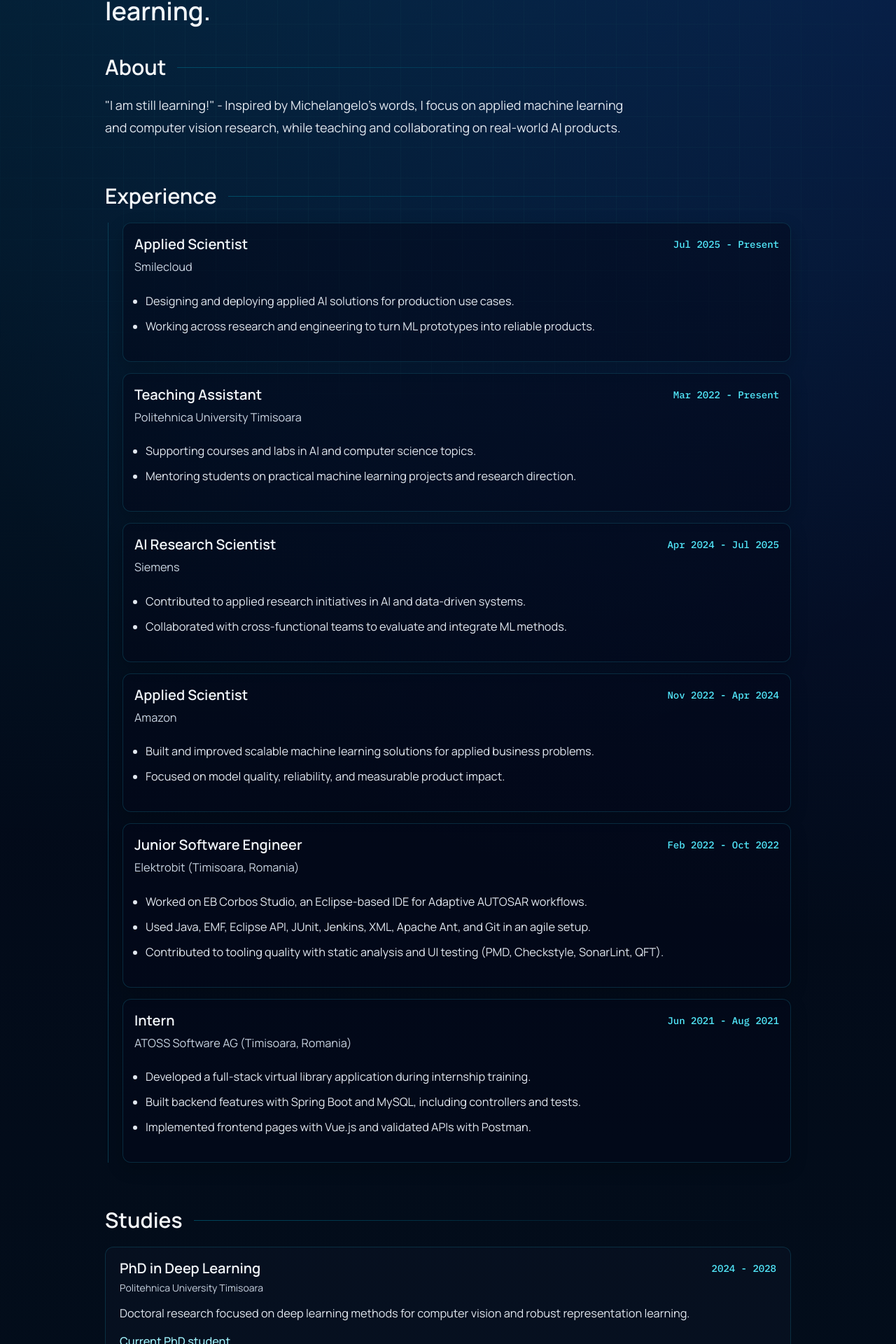
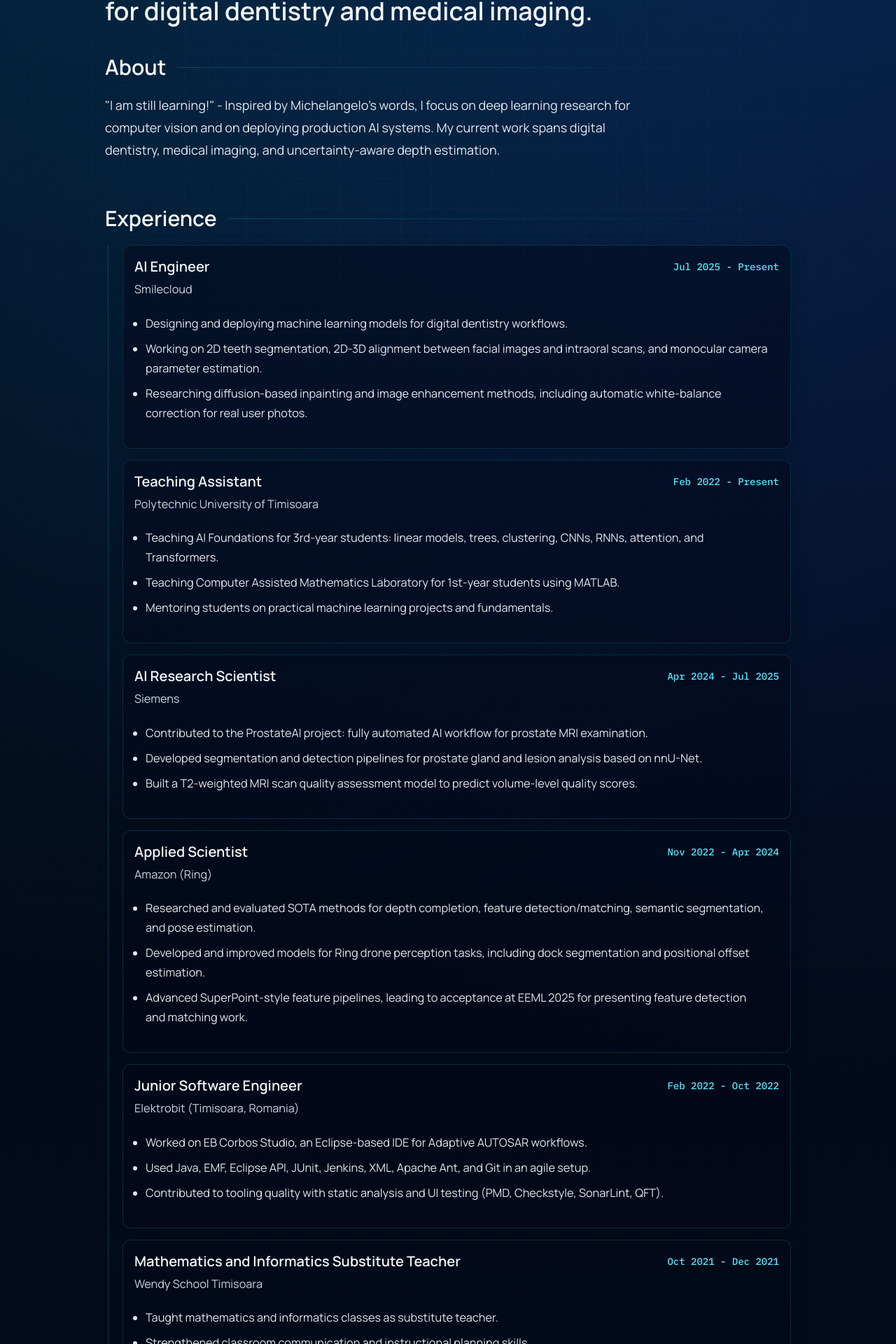
Before and after one commit to MarianFrancescu/JO-Repository, a React (Vite) app: page / in a window 1280 px wide. Shown: the part 230-2150 px from the top of the page at 70% size. Built offline with nearby package versions, Linux system fonts and the light colour scheme.

Commit message:
updated portfolio

```diff
--- a/data/portfolioContent.ts
+++ b/data/portfolioContent.ts
@@ -12,30 +12,33 @@ const linkedInPublications =
 
 export const profile: Profile = {
   name: "Ionut Grigore",
-  role: "Applied Scientist | Teaching Assistant | PhD Student",
-  institution: "Politehnica University Timisoara",
-  headline: "Building practical AI systems while continuously learning.",
+  role: "AI Engineer | Teaching Assistant | PhD Student",
+  institution: "Polytechnic University of Timisoara",
+  headline:
+    "Computer vision researcher building practical AI for digital dentistry and medical imaging.",
   about:
-    '"I am still learning!" - Inspired by Michelangelo\'s words, I focus on applied machine learning and computer vision research, while teaching and collaborating on real-world AI products.',
+    '"I am still learning!" - Inspired by Michelangelo\'s words, I focus on deep learning research for computer vision and on deploying production AI systems. My current work spans digital dentistry, medical imaging, and uncertainty-aware depth estimation.',
 };
 
 export const experiences: ExperienceItem[] = [
   {
-    title: "Applied Scientist",
+    title: "AI Engineer",
     organization: "Smilecloud",
     period: "Jul 2025 - Present",
     bullets: [
-      "Designing and deploying applied AI solutions for production use cases.",
-      "Working across research and engineering to turn ML prototypes into reliable products.",
+      "Designing and deploying machine learning models for digital dentistry workflows.",
+      "Working on 2D teeth segmentation, 2D-3D alignment between facial images and intraoral scans, and monocular camera parameter estimation.",
+      "Researching diffusion-based inpainting and image enhancement methods, including automatic white-balance correction for real user photos.",
     ],
   },
   {
     title: "Teaching Assistant",
-    organization: "Politehnica University Timisoara",
-    period: "Mar 2022 - Present",
+    organization: "Polytechnic University of Timisoara",
+    period: "Feb 2022 - Present",
     bullets: [
-      "Supporting courses and labs in AI and computer science topics.",
-      "Mentoring students on practical machine learning projects and research direction.",
+      "Teaching AI Foundations for 3rd-year students: linear models, trees, clustering, CNNs, RNNs, attention, and Transformers.",
+      "Teaching Computer Assisted Mathematics Laboratory for 1st-year students using MATLAB.",
+      "Mentoring students on practical machine learning projects and fundamentals.",
     ],
   },
   {
@@ -43,17 +46,19 @@ export const experiences: ExperienceItem[] = [
     organization: "Siemens",
     period: "Apr 2024 - Jul 2025",
     bullets: [
-      "Contributed to applied research initiatives in AI and data-driven systems.",
-      "Collaborated with cross-functional teams to evaluate and integrate ML methods.",
+      "Contributed to the ProstateAI project: fully automated AI workflow for prostate MRI examination.",
+      "Developed segmentation and detection pipelines for prostate gland and lesion analysis based on nnU-Net.",
+      "Built a T2-weighted MRI scan quality assessment model to predict volume-level quality scores.",
     ],
   },
   {
     title: "Applied Scientist",
-    organization: "Amazon",
+    organization: "Amazon (Ring)",
     period: "Nov 2022 - Apr 2024",
     bullets: [
-      "Built and improved scalable machine learning solutions for applied business problems.",
-      "Focused on model quality, reliability, and measurable product impact.",
+      "Researched and evaluated SOTA methods for depth completion, feature detection/matching, semantic segmentation, and pose estimation.",
+      "Developed and improved models for Ring drone perception tasks, including dock segmentation and positional offset estimation.",
+      "Advanced SuperPoint-style feature pipelines, leading to acceptance at EEML 2025 for presenting feature detection and matching work.",
     ],
   },
   {
@@ -64,6 +69,15 @@ export const experiences: ExperienceItem[] = [
       "Worked on EB Corbos Studio, an Eclipse-based IDE for Adaptive AUTOSAR workflows.",
       "Used Java, EMF, Eclipse API, JUnit, Jenkins, XML, Apache Ant, and Git in an agile setup.",
       "Contributed to tooling quality with static analysis and UI testing (PMD, Checkstyle, SonarLint, QFT).",
+    ],
+  },
+  {
+    title: "Mathematics and Informatics Substitute Teacher",
+    organization: "Wendy School Timisoara",
+    period: "Oct 2021 - Dec 2021",
+    bullets: [
+      "Taught mathematics and informatics classes as substitute teacher.",
+      "Strengthened classroom communication and instructional planning skills.",
     ],
   },
   {
@@ -81,35 +95,35 @@ export const experiences: ExperienceItem[] = [
 export const studies: StudyItem[] = [
   {
     degree: "PhD in Deep Learning",
-    school: "Politehnica University Timisoara",
+    school: "Polytechnic University of Timisoara",
     years: "2024 - 2028",
     details:
-      "Doctoral research focused on deep learning methods for computer vision and robust representation learning.",
-    note: "Current PhD student",
+      "Researching uncertainty estimation for self-supervised depth estimation using Bayesian deep learning in the national HRIA (Romanian Hub for Artificial Intelligence) project.",
+    note: "Current PhD student (research track)",
   },
   {
     degree: "Master of Engineering (Machine Learning)",
     school: "Politehnica University of Timisoara",
     years: "2022 - 2024",
     details:
-      "Graduated with top grade (10), with advanced coursework in machine learning and practical AI systems.",
-    note: "MEng, grade 10",
+      "Dissertation thesis: MambaDepth, integrating state-space modeling ideas for self-supervised monocular depth estimation.",
+    note: "Graduated 10/10, Best Poster Award at EEML 2024 (Novi Sad)",
   },
   {
     degree: "Bachelor's Degree in Computer Science",
     school: "Politehnica University of Timisoara",
     years: "2018 - 2022",
     details:
-      "Bachelor thesis: self-supervised monocular depth estimation using ManyDepth, evaluated across modern encoder-decoder backbones and standard benchmarks.",
-    note: "Graduated with grade 10",
+      "Bachelor thesis: Self-Supervised Monocular Depth Estimation using ManyDepth, with strong focus on deep learning and computer vision fundamentals.",
+    note: "Graduated 10/10 (Magna Cum Laude)",
   },
   {
     degree: "High School",
     school: '"Grigore Moisil" High School, Timisoara',
     years: "2014 - 2018",
     details:
-      "Science-focused high school track with strong emphasis on mathematics.",
-    note: "Pre-university studies",
+      "Mathematics and informatics profile with strong foundations in mathematics, science, and digital competencies.",
+    note: "Baccalaureate grade: 9.83/10",
   },
 ];
 
@@ -151,7 +165,7 @@ export const publications: PublicationItem[] = [
     title:
       'A problem for lot selection at Junior Balkan Mathematical Olympiad-2016 published in "ROMANIAN MATHEMATICAL COMPETITIONS-RMC 2016", problem 7, page 72',
     authors: "I. Grigore",
-    link: linkedInPublications,
+    link: "https://pregatirematematicaolimpiadejuniori.files.wordpress.com/2016/07/2016_tests-1234.pdf",
   },
   {
     filter: "problems",
@@ -188,10 +202,10 @@ export const publications: PublicationItem[] = [
 ];
 
 export const contact: ContactInfo = {
-  email: "ionut.grigore0506@gmail.com",
+  email: "ionut.orlando@yahoo.com",
   location: "Timisoara, Timis, Romania",
   intro:
-    "Open to research collaboration, applied AI opportunities, and academic partnerships.",
+    "Open to research collaborations and applied AI roles in computer vision, medical imaging, and production ML systems.",
 };
 
 export const materials: MaterialSection[] = [
--- a/src/components/Footer.tsx
+++ b/src/components/Footer.tsx
@@ -1,5 +1,5 @@
-import { Link, Typography } from '@mui/material';
-import type { Profile } from '../../data/types';
+import { Link, Typography } from "@mui/material";
+import type { Profile } from "../../data/types";
 
 interface FooterProps {
   profile: Profile;
@@ -14,12 +14,19 @@ function Footer({ profile }: FooterProps): JSX.Element {
         </Typography>
         <div className="flex items-center gap-4">
           <Link
-            href="https://scholar.google.com/"
+            href="https://github.com/ionut-grigore99"
             target="_blank"
             rel="noopener noreferrer"
             underline="hover"
-            className="!text-slate-200 hover:!text-white"
-          >
+            className="!text-slate-200 hover:!text-white">
+            GitHub
+          </Link>
+          <Link
+            href="https://scholar.google.com/citations?user=7ND7joYAAAAJ&hl=en"
+            target="_blank"
+            rel="noopener noreferrer"
+            underline="hover"
+            className="!text-slate-200 hover:!text-white">
             Google Scholar
           </Link>
           <Link
@@ -27,8 +34,7 @@ function Footer({ profile }: FooterProps): JSX.Element {
             target="_blank"
             rel="noopener noreferrer"
             underline="hover"
-            className="!text-slate-200 hover:!text-white"
-          >
+            className="!text-slate-200 hover:!text-white">
             arXiv
           </Link>
         </div>
```
Also changed, not shown: 5 other files (tests, documents, lock files or other folders).
